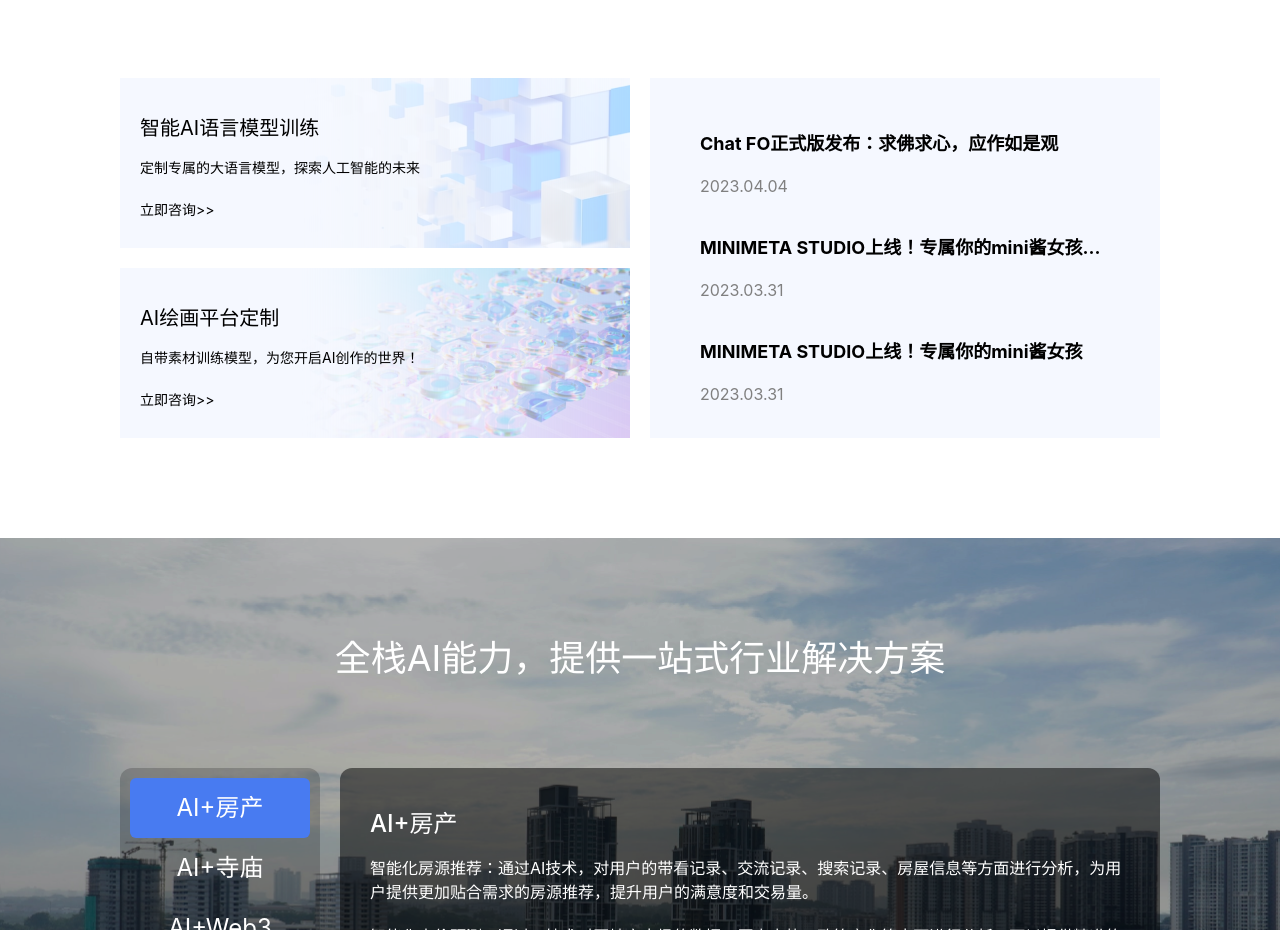
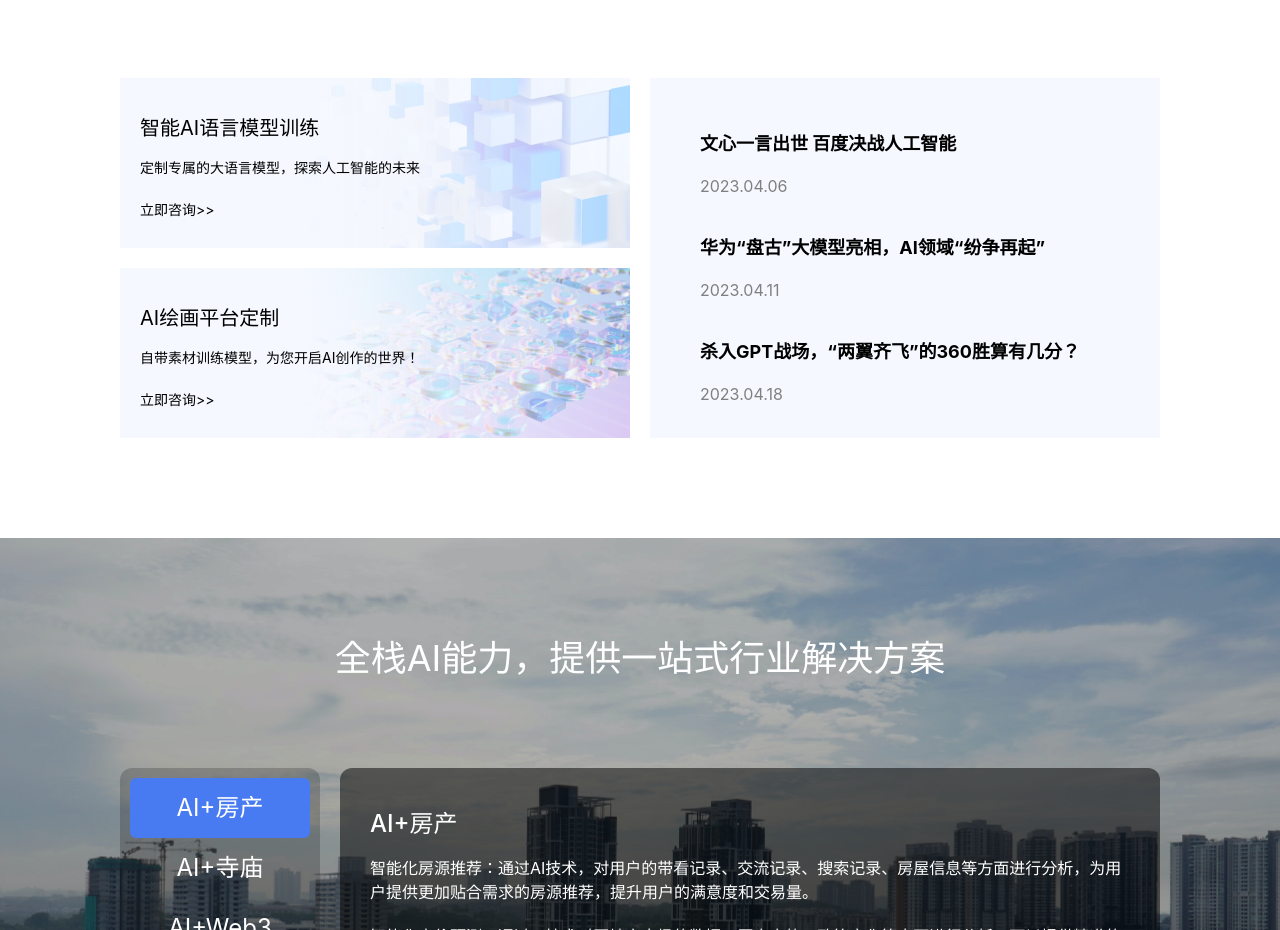
Before and after one commit to chenliqio/aiweb, a React (Create React App) app: page / in a window 1280 px wide. Shown: the part 780-1710 px from the top of the page. Built offline with nearby package versions, Linux system fonts and the light colour scheme.

Commit message:
feat(aiweb): 新闻链接

```diff
--- a/src/component/Part2.tsx
+++ b/src/component/Part2.tsx
@@ -15,16 +15,19 @@ const Part2 = () => {
   ];
   const data2 = [
     {
-      tag: "Chat FO正式版发布：求佛求心，应作如是观",
-      time: "2023.04.04",
+      tag: "文心一言出世 百度决战人工智能",
+      time: "2023.04.06",
+      src: "https://baijiahao.baidu.com/s?id=1762406916370198998&wfr=spider&for=pc",
     },
     {
-      tag: "MINIMETA STUDIO上线！专属你的mini酱女孩...",
-      time: "2023.03.31",
+      tag: "华为“盘古”大模型亮相，AI领域“纷争再起”",
+      time: "2023.04.11",
+      src: "https://baijiahao.baidu.com/s?id=1762834202433213747&wfr=spider&for=pc",
     },
     {
-      tag: "MINIMETA STUDIO上线！专属你的mini酱女孩",
-      time: "2023.03.31",
+      tag: "杀入GPT战场，“两翼齐飞”的360胜算有几分？",
+      time: "2023.04.18",
+      src: "https://www.thepaper.cn/newsDetail_forward_22738065",
     },
   ];
 
@@ -58,7 +61,9 @@ const Part2 = () => {
           {data2.map((el, i) => {
             return (
               <div className="felx flex-col  pt-9 px-[50px]" key={i}>
-                <h1 className="text-lg font-bold mb-4">{el.tag}</h1>
+                <a href={el.src} target="_blank">
+                  <h1 className="text-lg font-bold mb-4">{el.tag}</h1>
+                </a>
                 <p className=" text-base text-[#808080] font-normal">
                   {el.time}
                 </p>
```
